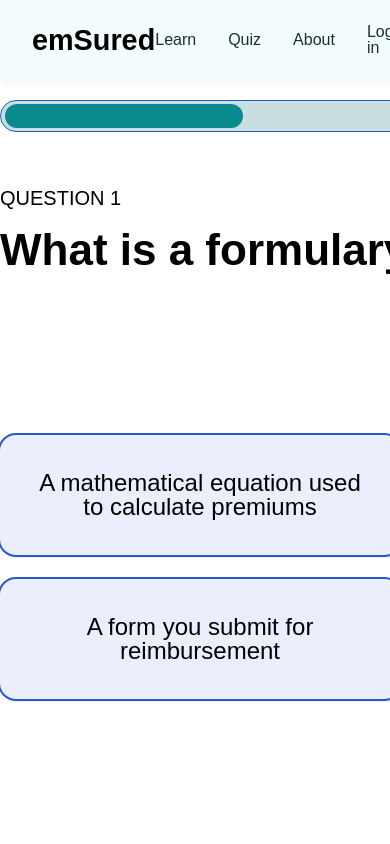
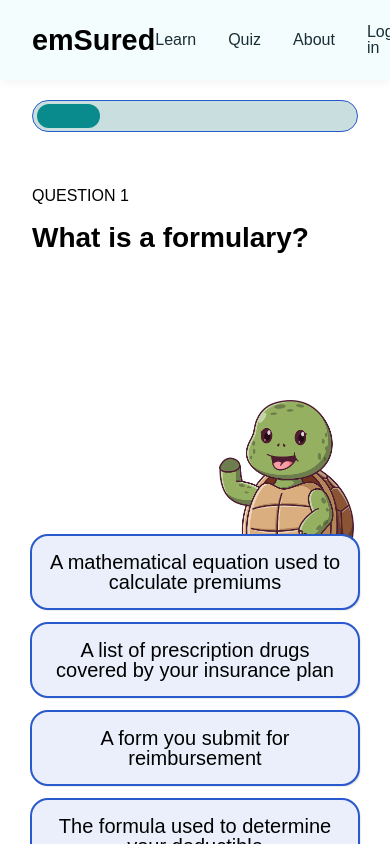
Before and after one commit to UW-INFO442-SP25/emSure-CTRLFreaks, a React (Vite) app in the folder emSure/: page /quiz in a window 390 px wide. Built offline with nearby package versions, Linux system fonts and the light colour scheme; a web font is replaced by a local one.

Commit message:
quiz responsiveness

```diff
--- a/emSure/src/App.jsx
+++ b/emSure/src/App.jsx
@@ -4,7 +4,7 @@ import QuizLanding from './pages/QuizLanding';
 import QuizOnboarding from './pages/QuizOnboarding';
 import Home from './pages/Home';
 import Navbar from './components/navBar';
-import QuizPage from './pages/QuizPage';
+import QuizPage from './pages/QuizPage/QuizPage';
 
 const App = () =>
 {
--- a/emSure/src/index.css
+++ b/emSure/src/index.css
@@ -97,9 +97,9 @@ button {
 
 .option-btn {
     display: flex;
-    width: 400px;
-    height: 120px;
-    padding: 24px 36px;
+    width: 48%;
+    height: 136px;
+    padding: 24px 24px;
     justify-content: center;
     align-items: center;
     gap: 10px;
@@ -112,7 +112,7 @@ button {
 }
 
 .option-btn:hover {
-    background: rgba(40, 89, 205, 0.50);
+    background: #8EA7E1;
 }
 
 .option-btn.active {
@@ -480,13 +480,15 @@ p {
 .quiz-body {
     width: 100%;
     height: 100vh;
-    overflow: hidden;
+    position: relative;
+    overflow-x: hidden;
 }
 
 .quiz-main {
     display: flex;
-    width: 1200px;
-    height: 720px;
+    height: fit-content;
+    max-width: 1200px;
+
     flex-direction: column;
     justify-content: space-between;
     align-items: flex-start;
@@ -497,6 +499,9 @@ p {
     margin-top: 100px;
 
     position: relative;
+    z-index: 2;
+    padding: 0 32px;
+    gap: 150px;
 }
 
 .done-cntr {
@@ -517,24 +522,26 @@ p {
 
 .bottom-half {
     display: flex;
-    width: 824px;
+    width: 75%;
     flex-direction: column;
     align-items: flex-start;
-    gap: 48px;
+    gap: 32px;
     padding-bottom: 20px;
 }
 
 .options {
     display: flex;
-    width: 832px;
+    width: 100%;
     align-items: flex-start;
     align-content: flex-start;
     grid-row-gap: 24px;
     grid-column-gap: 24px;
     flex-wrap: wrap;
+    justify-content: space-between;
 }
 
 .top-half {
+    width: 100%;
     display: flex;
     flex-direction: column;
     align-items: flex-start;
@@ -543,19 +550,19 @@ p {
 
 .question {
     display: flex;
-    width: 824px;
+    width: 100%;
     flex-direction: column;
     align-items: flex-start;
     gap: 20px;
 }
 
 .turtle-img {
-    position: absolute;
-    right: -325px;
-    bottom: -125px;
-    height: 664px;
+    position: fixed;
+    right: -90px;
+    bottom: -50px;
+    height: 568px;
     max-width: 100%;
-    z-index: 10;
+    z-index: -10;
 }
 
 .incorrect {
@@ -574,7 +581,7 @@ p {
 
 .progress-bar-outer {
     display: flex;
-    width: 1200px;
+    width: 100%;
     height: 32px;
     padding: 0 4px;
     flex-direction: column;
@@ -602,7 +609,7 @@ p {
 .results-body {
     margin: 65px auto;
     display: flex;
-    width: 1000px;
+    width: 100%;
     flex-direction: column;
     align-items: center;
     gap: 20px;
@@ -649,7 +656,7 @@ p {
     flex-direction: column;
     align-items: center;
     gap: 40px;
-    align-self: stretch;
+    align-self: center;
 }
 
 .missed-questions {
@@ -661,11 +668,14 @@ p {
 }
 
 .incorrect-answers {
+    width: 100%;
+    max-width: 1000px;
     display: flex;
     flex-direction: column;
-    align-items: flex-start;
+    align-items: center;
     gap: 24px;
     align-self: stretch;
+    padding: 0 32px;
 }
 
 .incorrect-answer-card {
@@ -709,3 +719,81 @@ p {
     align-items: center;
     gap: 12px;
 }
+
+
+
+
+
+
+@media (max-width: 1280px) {
+
+    /* Quiz Page - BEGINNING */
+    .turtle-img {
+        position: fixed;
+        right: -116px;
+        bottom: -25px;
+        height: 500px;
+        max-width: 50%;
+    }
+
+    .quiz-main {
+        padding: 0 32px;
+    }
+
+    /* Quiz Page - BEGINNING */
+
+  }
+
+
+@media (max-width: 930px) {
+
+    h1 {
+        font-size: 2rem;
+        font-weight: 800;
+    }
+
+    h2 {
+        font-size: 1.75rem;
+        font-weight: 600;
+    }
+
+    h3 {
+        font-size: 1.25rem;
+        font-weight: 400;
+    }
+
+    p {
+        font-size: 1rem;
+    }
+
+    /* Quiz Page - BEGINNING */
+    .turtle-img {
+        position: absolute;
+        right: 16px;
+        top: 300px;
+        height: 175px;
+        z-index: -10;
+    }
+
+    .option-btn {
+        width: 100%;
+        padding: 16px 16px;
+        height: auto;
+    }
+
+    .bottom-half {
+        display: flex;
+        width: 100%;
+    }
+
+    .options {
+        grid-row-gap: 16px;
+    }
+
+    .question h2 {
+        height: 150px;
+    }
+
+    /* Quiz Page - ENDING */
+
+  }
--- a/emSure/src/pages/QuizPage.jsx
+++ b/emSure/src/pages/QuizPage/QuizPage.jsx
@@ -1,7 +1,8 @@
 import React, { useState } from 'react';
-import { PrimaryButton, PrimaryLightButton, StaticOptionButton, SecondaryButton } from '../components/buttons';
-import { ProgressBar } from '../components/progressBar'
-import data from '../data/quiz-questions.json';
+import { PrimaryButton, PrimaryLightButton, StaticOptionButton, SecondaryButton } from '../../components/buttons';
+import { ProgressBar } from '../../components/progressBar'
+import data from '../../data/quiz-questions.json';
+import { QuizResults } from './QuizResults.jsx'
 
 
 export default function QuizPage(props) {
@@ -184,73 +185,15 @@ export default function QuizPage(props) {
     }
   })();
 
-  const incorrectAnswerCards = incorrectAnswers.map(incorrectAnswer => {
-    return (
-
-      <div className="incorrect-answer-card" key={incorrectAnswer.questionIndex}>
-        <h3>{incorrectAnswer.question}</h3>
-
-        <div className="answer-summary">
-
-          <div className="your-answer">
-            <p className="left-answer">Your Answer:</p>
-            <p className="right-answer">{incorrectAnswer.userAnswer}</p>
-          </div>
-
-          <div className="correct-answer">
-            <p className="left-answer">Correct Answer:</p>
-            <p className="right-answer">{incorrectAnswer.correctAnswer}</p>
-          </div>
-
-        </div>
-
-      </div>
-
-    );
-  });
-
 
   if (quizCompleted) {
     return (
-      <div className="results-body">
-        <div className="results-top">
-          <div className="completed">
-            <img src="/imgs/turtle-on-back.png" className="results-turtle" alt="happy turtle on its back" />
-            <h1>Completed!</h1>
-          </div>
-
-          <div className="score">
-            <h3>Your Score</h3>
-            <div className="out-of-score">
-              <h2>{quizScore.correct}</h2>
-              <h3>out of</h3>
-              <h2>{shuffledQuestions.length}</h2>
-            </div>
-
-          </div>
-        </div>
-
-        <div className='results-bottom'>
-          <div className="missed-questions">
-            <h2>Questions you missed</h2>
-            <div className="incorrect-answers">
-              {incorrectAnswerCards}
-            </div>
-          </div>
-
-          <div className="results-buttons">
-            < SecondaryButton
-            text="Learn More"
-            />
-
-            < PrimaryButton
-            text="Retake Quiz"
-            onClick={handleRestartQuiz}
-            />
-          </div>
-        </div>
-
-      </div>
+      < QuizResults
+        quizScore={quizScore}
+        shuffledQuestions={shuffledQuestions}
+        incorrectAnswers={incorrectAnswers}
+        handleRestartQuiz={handleRestartQuiz}
+      />
     )
   }
 
--- /dev/null
+++ b/emSure/src/pages/QuizPage/QuizResults.jsx
@@ -0,0 +1,77 @@
+import React, { useState } from 'react';
+import { PrimaryButton, PrimaryLightButton, StaticOptionButton, SecondaryButton } from '../../components/buttons';
+
+
+
+export function QuizResults(props) {
+  const { quizScore } = props;
+  const { shuffledQuestions } = props;
+  const { incorrectAnswers } = props;
+  const { handleRestartQuiz } = props;
+
+  const incorrectAnswerCards = incorrectAnswers.map(incorrectAnswer => {
+    return (
+      <div className="incorrect-answer-card" key={incorrectAnswer.questionIndex}>
+        <h3>{incorrectAnswer.question}</h3>
+
+        <div className="answer-summary">
+
+          <div className="your-answer">
+            <p className="left-answer">Your Answer:</p>
+            <p className="right-answer">{incorrectAnswer.userAnswer}</p>
+          </div>
+
+          <div className="correct-answer">
+            <p className="left-answer">Correct Answer:</p>
+            <p className="right-answer">{incorrectAnswer.correctAnswer}</p>
+          </div>
+
+        </div>
+
+      </div>
+
+    );
+  });
+
+  return (
+    <div className="results-body">
+      <div className="results-top">
+        <div className="completed">
+          <img src="../imgs/turtle-on-back.png" className="results-turtle" alt="happy turtle on its back" />
+          <h1>Completed!</h1>
+        </div>
+
+        <div className="score">
+          <h3>Your Score</h3>
+          <div className="out-of-score">
+            <h2>{quizScore.correct}</h2>
+            <h3>out of</h3>
+            <h2>{shuffledQuestions.length}</h2>
+          </div>
+
+        </div>
+      </div>
+
+      <div className='results-bottom'>
+        <div className="missed-questions">
+          <h2>Questions you missed</h2>
+          <div className="incorrect-answers">
+            {incorrectAnswerCards}
+          </div>
+        </div>
+
+        <div className="results-buttons">
+          < SecondaryButton
+          text="Learn More"
+          />
+
+          < PrimaryButton
+          text="Retake Quiz"
+          onClick={handleRestartQuiz}
+          />
+        </div>
+      </div>
+
+    </div>
+  )
+}
```
Also changed, not shown: emSure/public/imgs/neutral-turtle.png.
